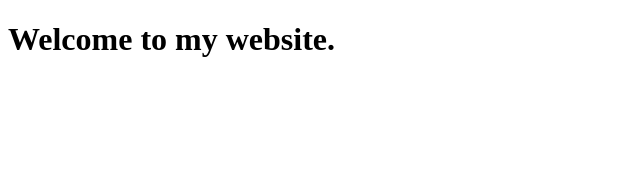
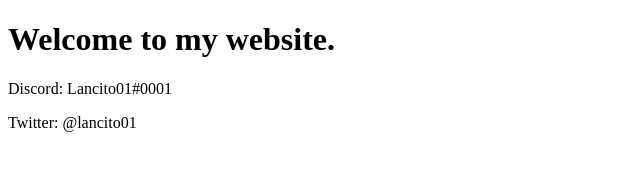
Before and after one commit to Lancito01/lancito01.github.io, a plain HTML site: page index.html in a window 1280 px wide. Shown: the whole page, without its empty margins (0-640 px from the left). Drawn offline with Linux system fonts and the light colour scheme.

Commit message:
added socials

```diff
--- a/index.html
+++ b/index.html
@@ -10,5 +10,8 @@
 </head>
 <body>
     <h1>Welcome to my website.</h1>
+
+    <p>Discord: Lancito01#0001</p>
+    <p>Twitter: @lancito01</p>
 </body>
 </html>
```
